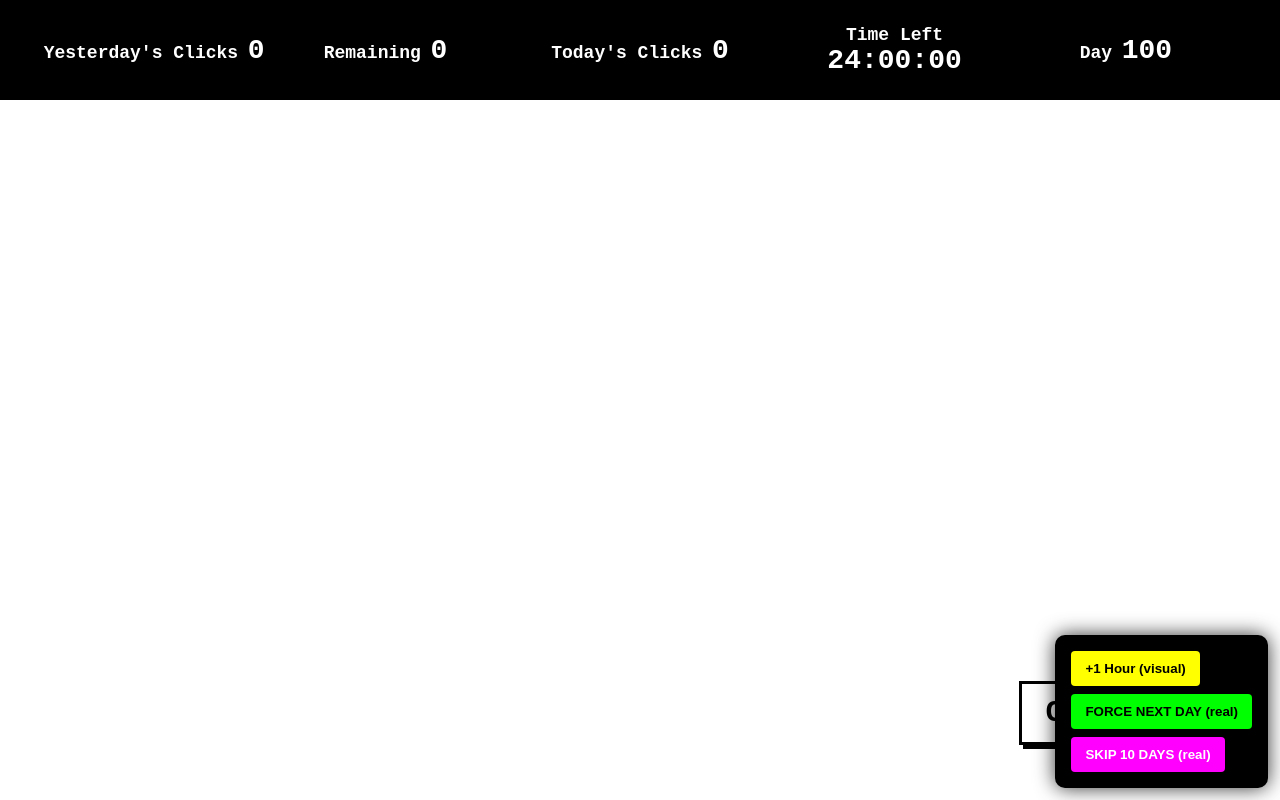
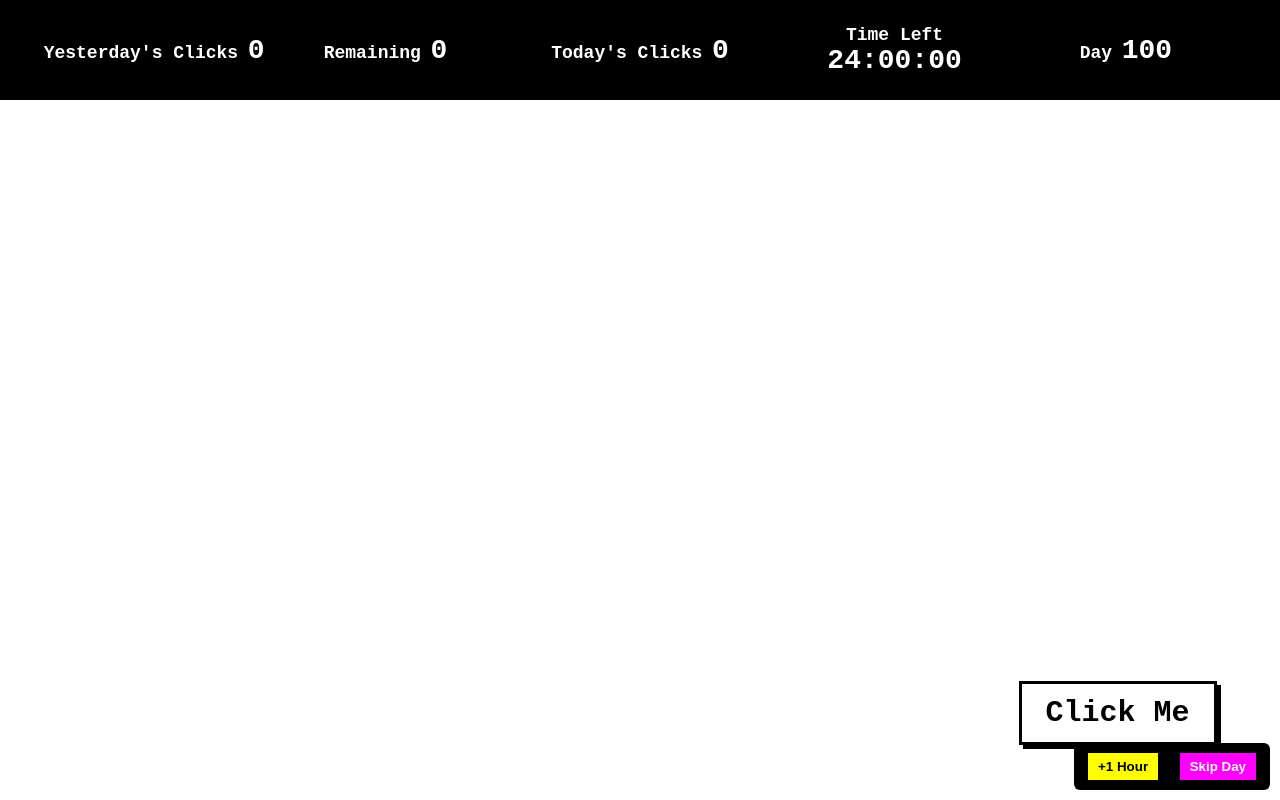
Before and after one commit to dhbrrjudrvrjdhfv/ClickerCat, a website: page public/index.html in a window 1280 px wide. Drawn offline with Linux system fonts and the light colour scheme; no server answers.

Commit message:
Update index.html

```diff
--- a/public/index.html
+++ b/public/index.html
@@ -5,10 +5,9 @@
   <meta name="viewport" content="width=device-width, initial-scale=1.0"/>
   <title>ClickerCat</title>
   <link rel="stylesheet" href="style.css" />
-  <link rel="icon" href="data:,"> <!-- removes favicon 404 -->
+  <link rel="icon" href="data:,">
 </head>
 <body>
-  <!-- HEADER WITH STATS -->
   <header class="header">
     <div class="stat">
       <span class="label">Yesterday's Clicks</span>
@@ -32,16 +31,14 @@
     </div>
   </header>
 
-  <!-- MAIN GAME AREA -->
   <main class="main">
     <button id="mole" class="mole-button">Click Me</button>
   </main>
 
-  <!-- DEV TOOLS — FULLY WORKING -->
-  <div id="dev-tools" style="position: fixed; bottom: 12px; right: 12px; z-index: 9999; background: #000; padding: 12px; border-radius: 10px; font-family: 'Courier New', monospace; color: white; box-shadow: 0 0 20px rgba(0,0,0,0.8);">
-    <button id="skip-hour" style="margin:4px; padding:10px 14px; background:#ff0; color:#000; border:none; font-weight:bold; cursor:pointer; border-radius:4px;">+1 Hour (visual)</button><br>
-    <button id="force-next-day" style="margin:4px; padding:10px 14px; background:#0f0; color:#000; border:none; font-weight:bold; cursor:pointer; border-radius:4px;">FORCE NEXT DAY (real)</button><br>
-    <button id="skip-10-days" style="margin:4px; padding:10px 14px; background:#f0f; color:#fff; border:none; font-weight:bold; cursor:pointer; border-radius:4px;">SKIP 10 DAYS (real)</button>
+  <!-- YOUR ORIGINAL DEV TOOLS – EXACT STYLE, NOW WORKING -->
+  <div id="dev-tools" style="position: fixed; bottom: 10px; right: 10px; z-index: 1000; background: #000; padding: 8px; border-radius: 6px; font-family: 'Courier New', monospace;">
+    <button id="skip-hour" style="margin: 0 4px; padding: 6px 10px; background: #ff0; color: #000; border: 2px solid #000; font-weight: bold; cursor: pointer;">+1 Hour</button>
+    <button id="skip-day" style="margin: 0 4px; padding: 6px 10px; background: #f0f; color: #fff; border: 2px solid #000; font-weight: bold; cursor: pointer;">Skip Day</button>
   </div>
 
   <script src="script.js"></script>
```
